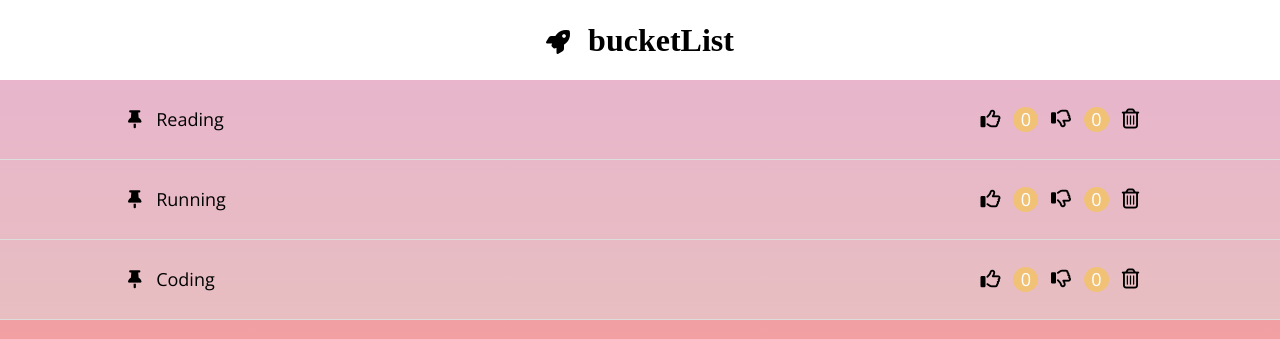
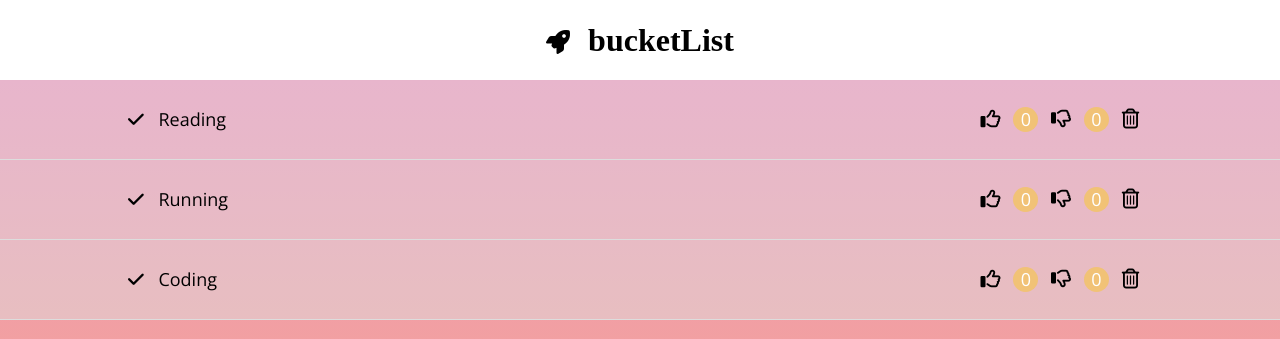
Before and after one commit to devbit4/dream, a React (Create React App) app: page / in a window 1280 px wide. Shown: the top 339 px of the page. Built offline with nearby package versions, Linux system fonts and the light colour scheme; a web font is replaced by a local one.

Commit message:
add wish-line-through function

```diff
--- a/src/components/Wish.jsx
+++ b/src/components/Wish.jsx
@@ -1,7 +1,7 @@
-import React from 'react';
+import React, { useRef } from 'react';
 
 const Wish = (props) => {
-
+    const name = useRef();
 
     const onPlus = () => {
         props.plus(props.wish);
@@ -15,9 +15,13 @@ const Wish = (props) => {
         props.delete(props.wish)
     }
 
+    const doneLine = () => {
+        name.current.classList.toggle("done");
+    }
+
     return (
         <li className="wish">
-            <span className='activity-name'><i className="fas fa-thumbtack"></i> {props.wish.name}</span>
+            <span className='activity-name' onClick={doneLine} ref={name}><i className="fas fa-check"></i> {props.wish.name}</span>
             <div className='options'>
                 <span className="option"><i className="far fa-thumbs-up" onClick={onPlus}></i></span>
                 <span className='option num'>{props.wish.good}</span>
--- a/src/css/style.css
+++ b/src/css/style.css
@@ -67,7 +67,15 @@ header {
   .wish .activity-name {
     font: 18px/1 'Open Sans'; }
     .wish .activity-name i {
-      margin-right: 10px; }
+      margin-right: 10px;
+      color: #000; }
+    .wish .activity-name.done {
+      text-decoration: line-through;
+      text-decoration-thickness: 3px;
+      text-decoration-color: #f1c276;
+      color: #ddd; }
+      .wish .activity-name.done i {
+        color: #ddd; }
   .wish .option {
     margin-right: 1vw; }
     .wish .option i {
--- a/src/scss/wish.scss
+++ b/src/scss/wish.scss
@@ -13,8 +13,18 @@
     .activity-name{
         i{
             margin-right: 10px;
+            color: #000;
         }
         font: 18px/1 'Open Sans';
+        &.done{
+            text-decoration: line-through;
+            text-decoration-thickness: 3px;
+            text-decoration-color: rgba(241,194,118,1);
+            color: #ddd;
+            i{
+                color: #ddd;
+            }
+        }
     }
     .option{
         margin-right: 1vw;
```
Also changed, not shown: 2 other files (tests, documents, lock files or other folders).
